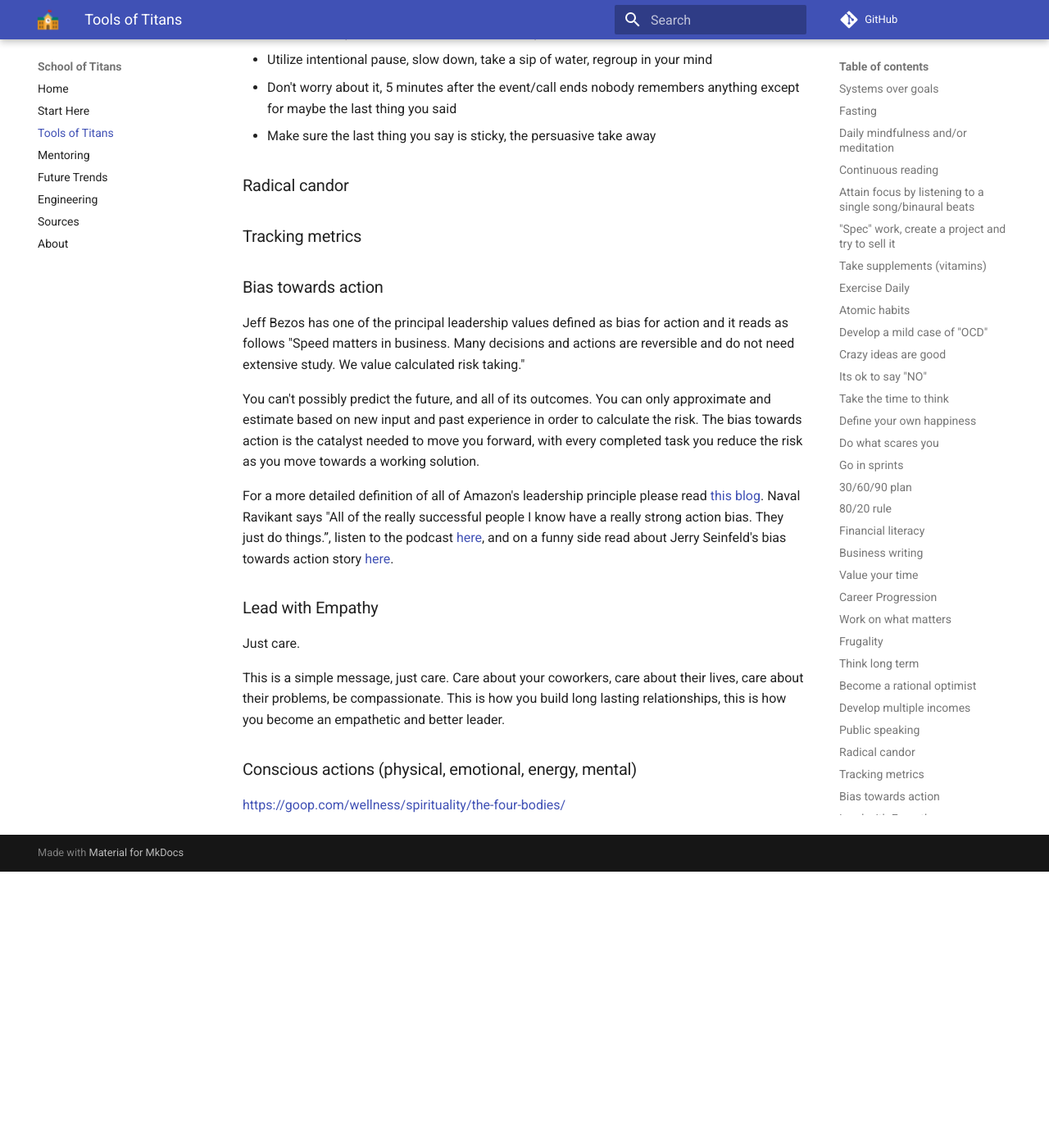
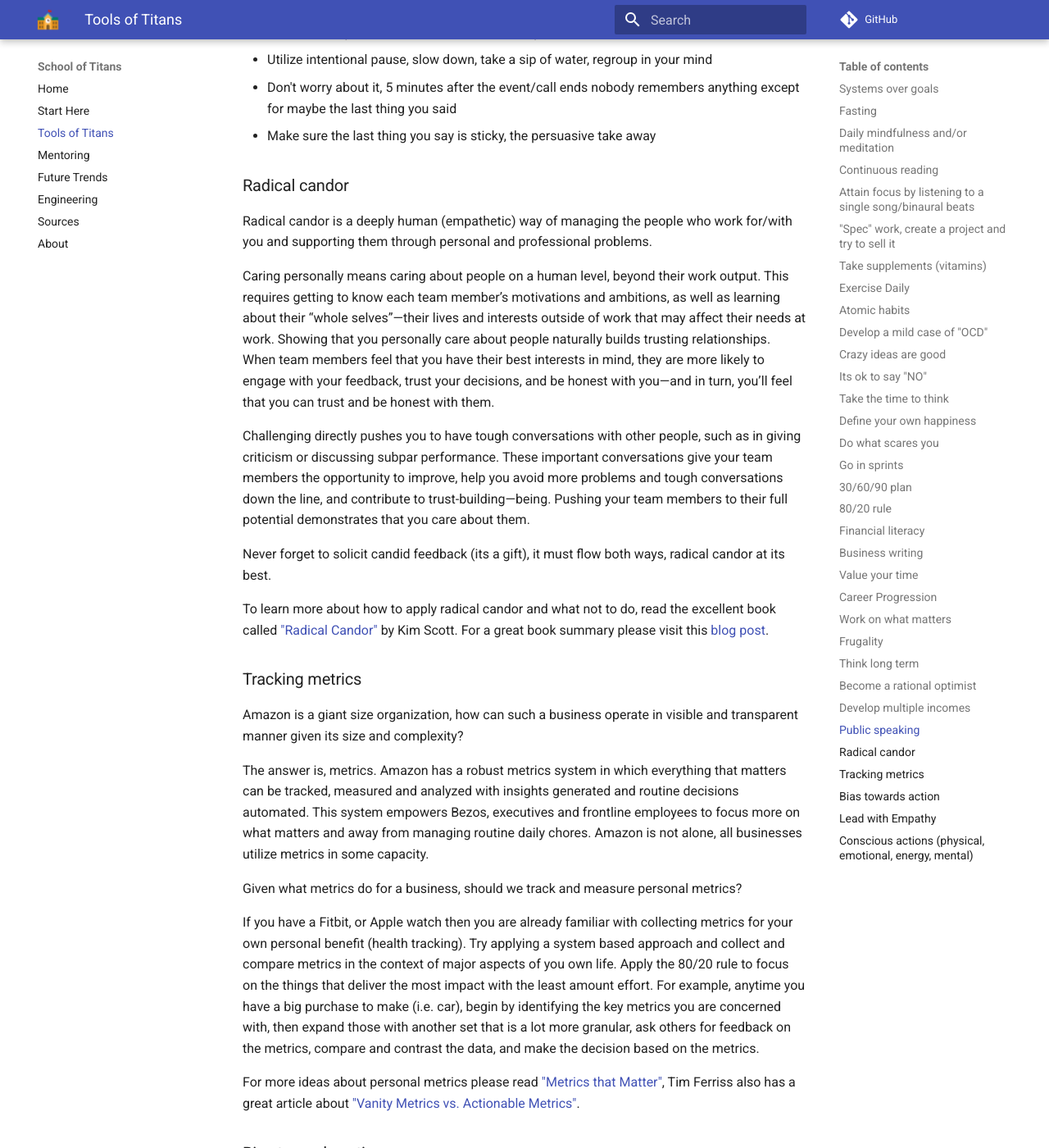
Before and after one commit to fszale/school-of-titans, an MkDocs documentation site: the page built from docs/tools.md, in a window 1280 px wide and 1400 px high, scrolled down 18716 px. Shown: the whole window at 82% size. Built offline with MkDocs 1.6.1 and Material for MkDocs 9.7.7, drawn with Linux system fonts in a browser that asks for light colours; comment, search, counter and statistics services are not loaded; before the commit the page ends 19779 px from its top, so only the background shows below that.

Commit message:
Made the last batch of updates for the day

```diff
--- a/docs/tools.md
+++ b/docs/tools.md
@@ -421,7 +421,26 @@
 - Don't worry about it, 5 minutes after the event/call ends nobody remembers anything except for maybe the last thing you said
 - Make sure the last thing you say is sticky, the persuasive take away
 ### Radical candor
+Radical candor is a deeply human (empathetic) way of managing the people who work for/with you and supporting them through personal and professional problems.
+
+Caring personally means caring about people on a human level, beyond their work output. This requires getting to know each team member’s motivations and ambitions, as well as learning about their “whole selves”—their lives and interests outside of work that may affect their needs at work. Showing that you personally care about people naturally builds trusting relationships. When team members feel that you have their best interests in mind, they are more likely to engage with your feedback, trust your decisions, and be honest with you—and in turn, you’ll feel that you can trust and be honest with them.
+
+Challenging directly pushes you to have tough conversations with other people, such as in giving criticism or discussing subpar performance. These important conversations give your team members the opportunity to improve, help you avoid more problems and tough conversations down the line, and contribute to trust-building—being. Pushing your team members to their full potential demonstrates that you care about them.
+
+Never forget to solicit candid feedback (its a gift), it must flow both ways, radical candor at its best.
+
+To learn more about how to apply radical candor and what not to do, read the excellent book called ["Radical Candor"](https://www.amazon.com/Radical-Candor-Revised-Kick-Ass-Humanity/dp/1250235375) by Kim Scott. For a great book summary please visit this [blog post](https://www.shortform.com/summary/radical-candor-summary-kim-scott).
 ### Tracking metrics
+Amazon is a giant size organization, how can such a business operate in visible and transparent manner given its size and complexity?
+
+The answer is, metrics.  Amazon has a robust metrics system in which everything that matters can be tracked, measured and analyzed with insights generated and routine decisions automated.  This system empowers Bezos, executives and frontline employees to focus more on what matters and away from managing routine daily chores. Amazon is not alone, all businesses utilize metrics in some capacity.
+
+Given what metrics do for a business, should we track and measure personal metrics?
+
+If you have a Fitbit, or Apple watch then you are already familiar with collecting metrics for your own personal benefit (health tracking).  Try applying a system based approach and collect and compare metrics in the context of major aspects of you own life. Apply the 80/20 rule to focus on the things that deliver the most impact with the least amount effort.  For example, anytime you have a big purchase to make (i.e. car), begin by identifying the key metrics you are concerned with, then expand those with another set that is a lot more granular, ask others for feedback on the metrics, compare and contrast the data, and make the decision based on the metrics.
+
+For more ideas about personal metrics please read ["Metrics that Matter"](https://sandsleadership.com/personal-performance-metrics/), Tim Ferriss also has a great article about ["Vanity Metrics vs. Actionable Metrics"](https://tim.blog/2009/05/19/vanity-metrics-vs-actionable-metrics/).
+
 ### Bias towards action
 Jeff Bezos has one of the principal leadership values defined as bias for action and it reads as follows "Speed matters in business. Many decisions and actions are reversible and do not need extensive study. We value calculated risk taking."
 
```
